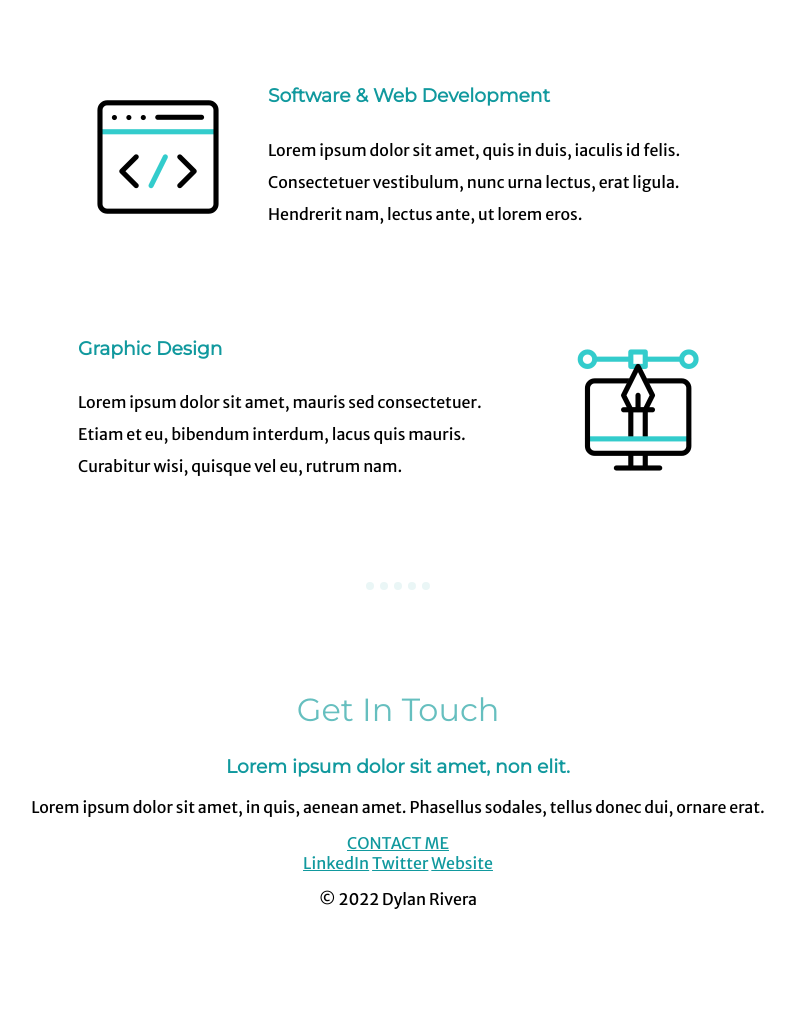
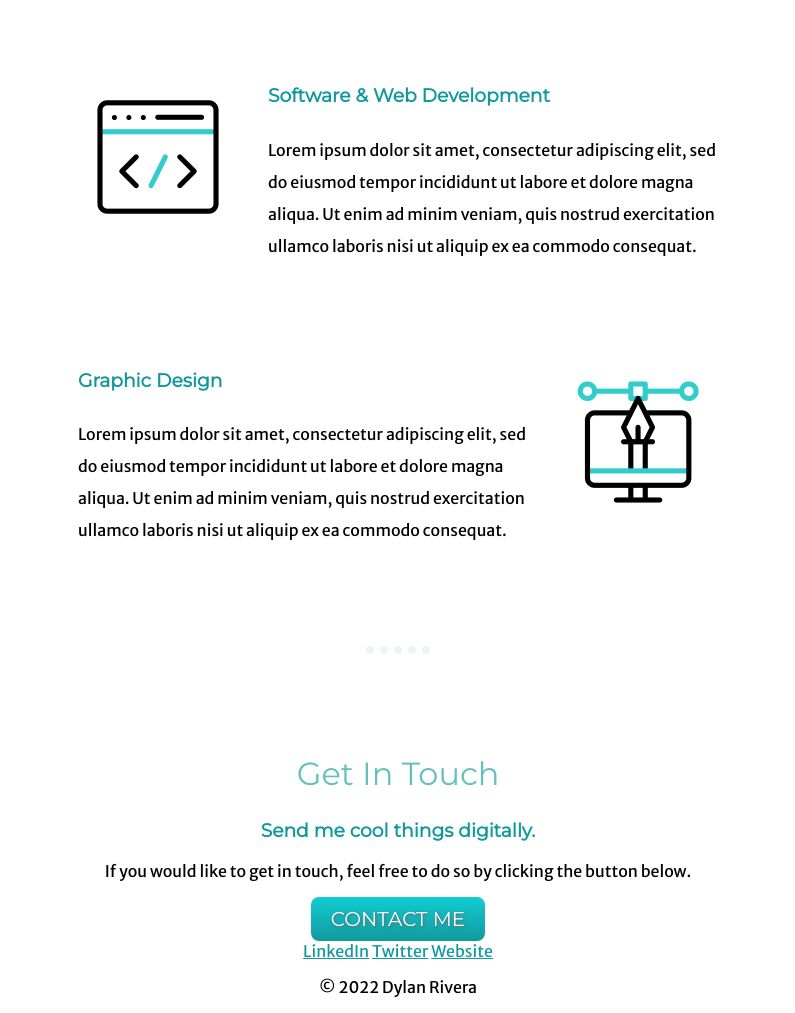
Before and after one commit to drluciano/cv-new, a plain HTML site: page index.html in a window 1280 px wide. Shown: the part 1580-2593 px from the top of the page, without its empty margins (242-1037 px from the left). Before the commit the page ends 2505 px from the top, so only its background shows below. Drawn offline with Linux system fonts and the light colour scheme.

Commit message:
New styling, working on footer

```diff
--- a/index.html
+++ b/index.html
@@ -26,8 +26,8 @@
         <img class="ppic" src="img/ppic.png" alt="dylanrivera" />
         <h2>Hello.</h2>
         <p>
-          Lorem ipsum dolor sit amet, vitae volutpat, dui conubia, dolor urna.
-          Non auctor, montes nulla distinctio.
+          I am a software and web developer. I am currently working for the
+          United States Army Software Factory. I ❤️ my wife and three dogs.
         </p>
       </div>
       <hr />
@@ -37,30 +37,32 @@
           <img class="webdev-gif" src="img/html.gif" alt="" />
           <h3>Software & Web Development</h3>
           <p>
-            Lorem ipsum dolor sit amet, quis in duis, iaculis id felis.
-            Consectetuer vestibulum, nunc urna lectus, erat ligula. Hendrerit
-            nam, lectus ante, ut lorem eros.
+            Lorem ipsum dolor sit amet, consectetur adipiscing elit, sed do
+            eiusmod tempor incididunt ut labore et dolore magna aliqua. Ut enim
+            ad minim veniam, quis nostrud exercitation ullamco laboris nisi ut
+            aliquip ex ea commodo consequat.
           </p>
         </div>
         <div class="skill-row">
           <img class="graphic-gif" src="img/monitor.gif" alt="" />
           <h3>Graphic Design</h3>
           <p>
-            Lorem ipsum dolor sit amet, mauris sed consectetuer. Etiam et eu,
-            bibendum interdum, lacus quis mauris. Curabitur wisi, quisque vel
-            eu, rutrum nam.
+            Lorem ipsum dolor sit amet, consectetur adipiscing elit, sed do
+            eiusmod tempor incididunt ut labore et dolore magna aliqua. Ut enim
+            ad minim veniam, quis nostrud exercitation ullamco laboris nisi ut
+            aliquip ex ea commodo consequat.
           </p>
         </div>
       </div>
       <hr />
       <div class="contact-me">
         <h2>Get In Touch</h2>
-        <h3>Lorem ipsum dolor sit amet, non elit.</h3>
+        <h3>Send me cool things digitally.</h3>
         <p>
-          Lorem ipsum dolor sit amet, in quis, aenean amet. Phasellus sodales,
-          tellus donec dui, ornare erat.
+          If you would like to get in touch, feel free to do so by clicking the
+          button below.
         </p>
-        <a class="btn" href="mailto:dylan.jlr@gmail.com">CONTACT ME</a>
+        <button class="contact-me-button">CONTACT ME</button>
       </div>
     </div>
 
```
